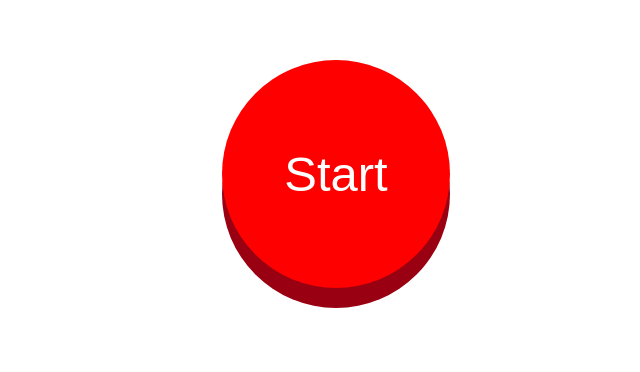
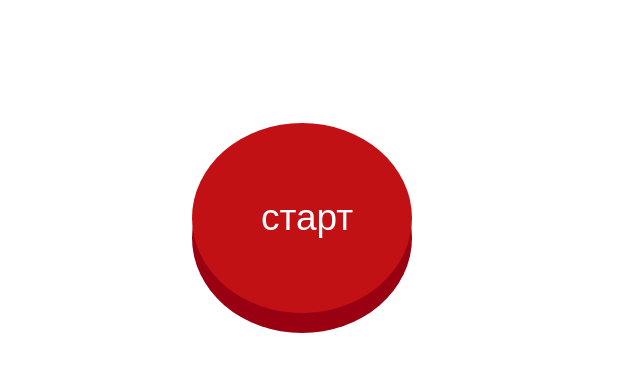
Before and after one commit to summer4requiem/red-button, a plain HTML site: page index.html in a window 1280 px wide. Shown: the part 182-554 px from the top of the page, without its empty margins (338-978 px from the left). Drawn offline with Linux system fonts and the light colour scheme.

Commit message:
FIX:button  creation

```diff
--- a/index.html
+++ b/index.html
@@ -13,7 +13,7 @@
 
 
 
-    <button class="theButton">Start</button>
+    <button> старт</button>
 
 
 
--- a/style.less
+++ b/style.less
@@ -4,19 +4,26 @@ body {
     box-sizing: border-box;
 }
 
-.theButton {
+button {
     position: absolute;
-    top: 242px;
-    left: 560px;
-    background-color: red;
-    width: 228px;
-    height: 228px;
+    top: 50%;
+    left: 50%;
+    background-color: #c21114;
+    width: 220px;
+    height: 190px;
     border-radius: 50%;
     border: none;
-    font-size: 49px;
+    font-size: 37px;
+    text-align: center;
     color: white;
     cursor: pointer;
     outline: none;
     box-shadow: 0 20px 0 0 #901;
+    transition: all 150ms ease-out;
+    margin: -95px 0 0 -110px;
 
 }
+button:active {
+    margin-top: -85px;
+    box-shadow: 0 15px 0 0 #900;
+  }
```
Also changed, not shown: style.css.
